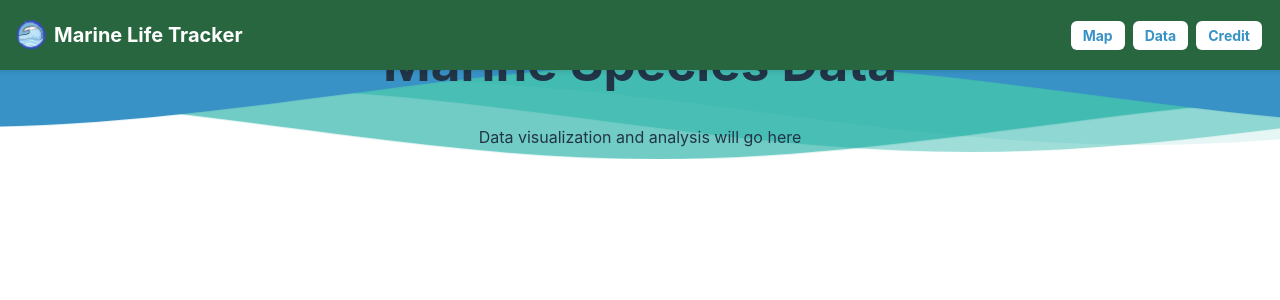
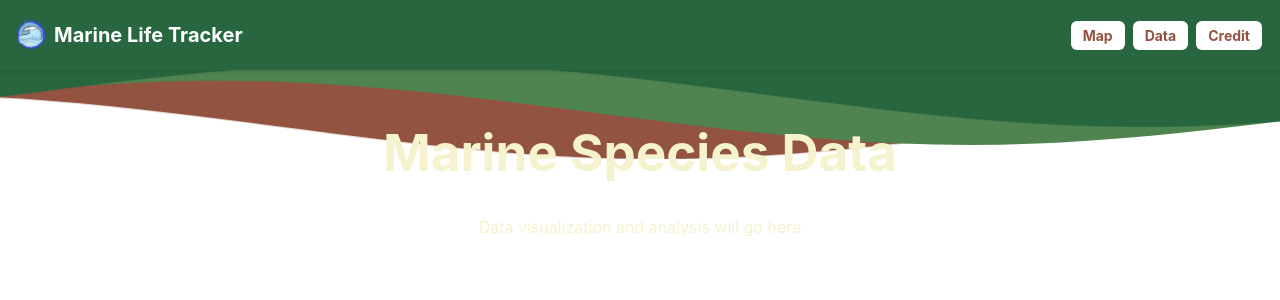
Before and after one commit to Cirbble/PolyHacks_2025, a React (Vite) app in the folder light_vibes_project/: page /data in a window 1280 px wide. Shown: the top 300 px of the page. Built offline with nearby package versions, Linux system fonts and the light colour scheme.

Commit message:
color change

```diff
--- a/light_vibes_project/src/App.css
+++ b/light_vibes_project/src/App.css
@@ -111,7 +111,7 @@
   font-family: 'Lato', sans-serif;
   font-size: 35px;
   line-height: 40px;
-  color: #3892C6;
+  color: #FDFBD4;
   text-align: center;
 }
 
@@ -153,3 +153,8 @@
   66.64%,79.3% {transform:translate3d(0,-50%,0);}
   83.3%,95.96% {transform:translate3d(0,-25%,0);}
 }
+
+.map-page {
+  background-color: #8B4513; /* Change to your desired brown color */
+  min-height: 100vh; /* Ensure it covers the full height */
+}
--- a/light_vibes_project/src/App.tsx
+++ b/light_vibes_project/src/App.tsx
@@ -24,10 +24,9 @@ function App() {
               <path id="onda" d="M-160 44c30 0 58-18 88-18s 58 18 88 18 58-18 88-18 58 18 88 18 v44h-352Z" />
             </defs>
             <g className="parallaxonde">
-              <use xlinkHref="#onda" x="48" y="1" fill="rgba(17,170,159,0.6)" />
-              <use xlinkHref="#onda" x="48" y="3" fill="rgba(17,170,159,0.4)" />
-              <use xlinkHref="#onda" x="48" y="5" fill="rgba(17,170,159,0.1)" />
-              <use xlinkHref="#onda" x="48" y="10" fill="#3892C6" />
+              <use xlinkHref="#onda" x="48" y="1" fill="#935341" />
+              <use xlinkHref="#onda" x="48" y="5" fill="#4F834F" />
+              <use xlinkHref="#onda" x="48" y="10" fill="#28663F" />
             </g>
           </svg>
         </div>
@@ -54,7 +53,7 @@ function App() {
               />
               <h1 style={{
                 fontSize: '2.5rem',
-                color: '#3892C6',
+                color: '#FDFBD4',
                 fontWeight: 'bold'
               }}>
                 Marine Life Tracker
--- a/light_vibes_project/src/components/TopBar.tsx
+++ b/light_vibes_project/src/components/TopBar.tsx
@@ -6,7 +6,7 @@ const TopBar = () => {
 
   const buttonStyle = {
     backgroundColor: 'white',
-    color: '#3892C6',
+    color: '#935341',
     padding: '6px 12px',
     borderRadius: '6px',
     border: 'none',
--- a/light_vibes_project/src/index.css
+++ b/light_vibes_project/src/index.css
@@ -5,7 +5,7 @@
 
   color-scheme: light dark;
   color: rgba(255, 255, 255, 0.87);
-  background-color: #7FBADC;
+  background-color: #935341;
 
   font-synthesis: none;
   text-rendering: optimizeLegibility;
--- /dev/null
+++ b/light_vibes_project/src/map.css
@@ -0,0 +1,17 @@
+:root {
+    font-family: Inter, system-ui, Avenir, Helvetica, Arial, sans-serif;
+    line-height: 1.5;
+    font-weight: 400;
+
+    color-scheme: light dark;
+    color: rgba(255, 255, 255, 0.87);
+    background-color: #935341;
+
+    font-synthesis: none;
+    text-rendering: optimizeLegibility;
+    -webkit-font-smoothing: antialiased;
+    -moz-osx-font-smoothing: grayscale;
+
+    margin: 0;
+    padding: 0;
+  }
--- a/light_vibes_project/src/map.tsx
+++ b/light_vibes_project/src/map.tsx
@@ -252,6 +252,7 @@ const BiodiversityMap = () => {
   }, [yearControl.progress, years, isManuallyEditing]);
 
   return (
+    <div className="map-page">
       <div style={{
         width: '100vw',
         height: '100vh',
@@ -579,6 +580,7 @@ const BiodiversityMap = () => {
           </Box>
         </Box>
       </div>
+    </div>
   );
 };
 
--- a/light_vibes_project/src/pages/CreditPage.tsx
+++ b/light_vibes_project/src/pages/CreditPage.tsx
@@ -9,7 +9,7 @@ const CreditPage = () => {
         fontSize: '24px',
         fontWeight: 'bold',
         marginBottom: '24px',
-        color: '#384BC7',
+        color: '#FDFBD4',
         borderRadius:'8px',
         borderColor:'black'
       }}>
@@ -17,21 +17,21 @@ const CreditPage = () => {
       </h1>
 
       <div style={{
-        backgroundColor: 'white',
+        backgroundColor: '#68392E',
         borderRadius: '8px',
         padding: '24px',
         boxShadow: '0 2px 4px rgba(0,0,0,0.1)',
         marginBottom: '20px'
       }}>
         <h2 style={{
-          color:'#3892C6',
+          color:'#FDFBD4',
           fontSize: '20px',
           fontWeight: 'bold',
           marginBottom: '16px'
         }}>
           Data Source
         </h2>
-        <p style={{ marginBottom: '16px', color:'#3892C6' }}>
+        <p style={{ marginBottom: '16px', color:'#FDFBD4' }}>
           Global Biodiversity Information Facility (GBIF) - An international network and data infrastructure providing open access to data about all types of life on Earth.
         </p>
         <a
@@ -39,7 +39,7 @@ const CreditPage = () => {
           target="_blank"
           rel="noopener noreferrer"
           style={{
-            color: '#3892C6',
+            color: '#FDFBD4',
             textDecoration: 'none',
             fontWeight: 'bold'
           }}
@@ -49,20 +49,20 @@ const CreditPage = () => {
       </div>
 
       <div style={{
-        backgroundColor: 'white',
+        backgroundColor: '#68392E',
         borderRadius: '8px',
         padding: '24px',
         boxShadow: '0 2px 4px rgba(0,0,0,0.1)'
       }}>
         <h2 style={{
-          color:'#3892C6',
+          color:'#FDFBD4',
           fontSize: '20px',
           fontWeight: 'bold',
           marginBottom: '16px'
         }}>
           Development Assistant
         </h2>
-        <p style={{ marginBottom: '16px' , color:"#3892C6"}}>
+        <p style={{ marginBottom: '16px' , color:"#FDFBD4"}}>
           Claude AI (Anthropic) - An AI assistant that helped with code development, debugging, and implementation of various features in this project.
         </p>
         <a
@@ -70,7 +70,7 @@ const CreditPage = () => {
           target="_blank"
           rel="noopener noreferrer"
           style={{
-            color: '#3892C6',
+            color: '#FDFBD4',
             textDecoration: 'none',
             fontWeight: 'bold'
           }}
--- a/light_vibes_project/src/pages/DataPage.tsx
+++ b/light_vibes_project/src/pages/DataPage.tsx
@@ -1,8 +1,13 @@
 const DataPage = () => {
   return (
-    <div className="p-8">
-      <h1 className="text-2xl font-bold mb-4">Marine Species Data</h1>
-      <div className="bg-white rounded-lg shadow p-6">
+    <div style={{
+      padding: '90px 20px 20px',
+      maxWidth: '800px',
+      margin: '0 auto'
+    }}>
+
+      <h1 style={{color:'#F5F3CD'}}>Marine Species Data</h1>
+      <div style={{color:'#F5F3CD'}}>
         <p>Data visualization and analysis will go here</p>
       </div>
     </div>
```
Lines whose indentation alone changed are shown as unchanged.
